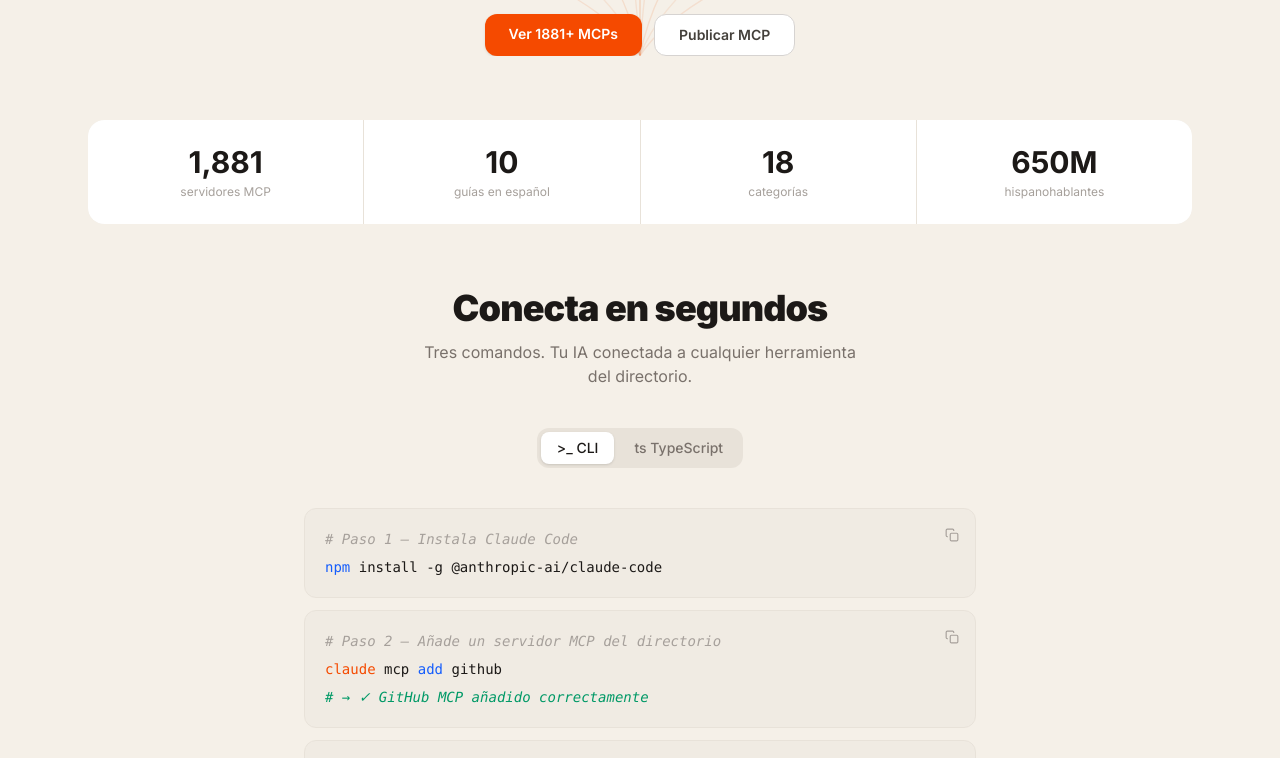
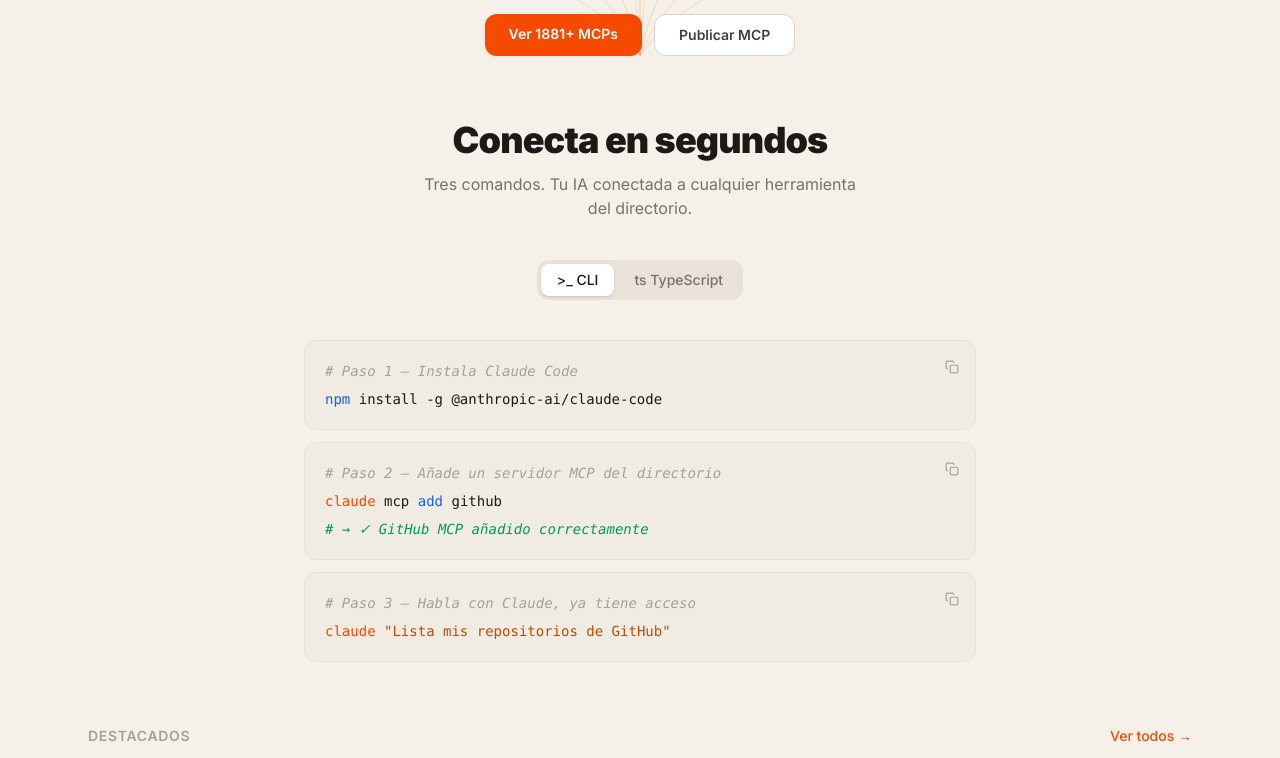
Before and after one commit to nilly-mima/spainmcp, a Next.js app: page / in a window 1280 px wide. Shown: the part 1220-1978 px from the top of the page. Built offline with nearby package versions, Linux system fonts and the light colour scheme; no server answers.

Commit message:
fix: quitar sección stats del homepage

```diff
--- a/src/app/page.tsx
+++ b/src/app/page.tsx
@@ -86,27 +86,8 @@ export default function Home() {
       {/* ── Hero cards ── */}
       <HeroCards row1={heroRow1} row2={heroRow2} row3={heroRow3} total={totalImportados} />
 
-      {/* ── Stats ── */}
-      <FadeIn>
-        <div
-          className="grid grid-cols-2 md:grid-cols-4 gap-px rounded-2xl overflow-hidden"
-          style={{ background: '#E8E2D9' }}
-        >
-          {[
-            { n: totalImportados.toLocaleString(), label: 'servidores MCP' },
-            { n: mcps.length.toString(), label: 'guías en español' },
-            { n: categorias.length.toString(), label: 'categorías' },
-            { n: '650M', label: 'hispanohablantes' },
-          ].map(({ n, label }) => (
-            <div key={label} className="bg-white flex flex-col items-center justify-center py-6 gap-1">
-              <span className="text-3xl font-bold text-stone-900">{n}</span>
-              <span className="text-xs text-stone-400">{label}</span>
-            </div>
-          ))}
-        </div>
-      </FadeIn>
 
-      {/* ── Cómo conectar ── */}
+{/* ── Cómo conectar ── */}
       <FadeIn>
         <HowToConnect />
       </FadeIn>
```
